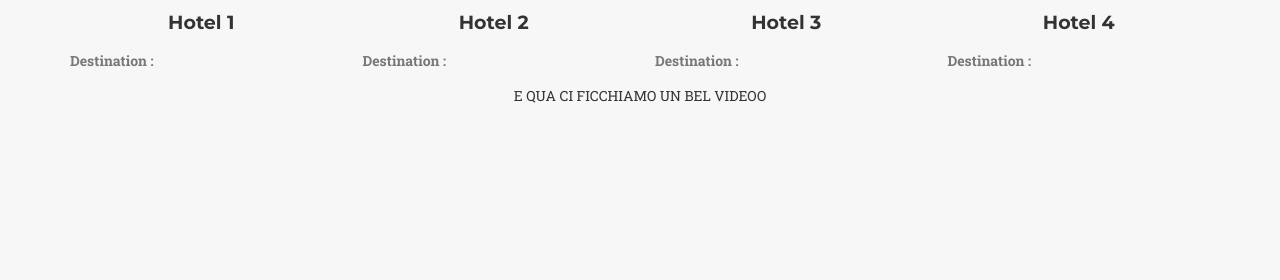
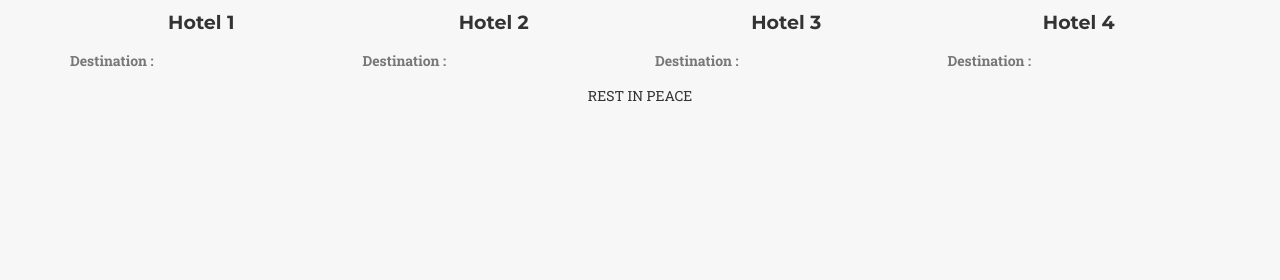
Before and after one commit to VincentGautier/Hotel-web-site, a Jekyll site: the page built from index.html, in a window 1280 px wide and 900 px high, scrolled down 1170 px. Shown: the part 174-454 px from the top of the window. Built offline with Jekyll 4.4.1, drawn with Linux system fonts in a browser that asks for light colours; some web fonts are replaced.

Commit message:
Update find_hotel.html

```diff
--- a/_includes/find_hotel.html
+++ b/_includes/find_hotel.html
@@ -66,7 +66,7 @@
 
 
               <p>
-              E QUA CI FICCHIAMO UN BEL VIDEOO
+              REST IN PEACE
               </p>
               </div>
               </div>
```
